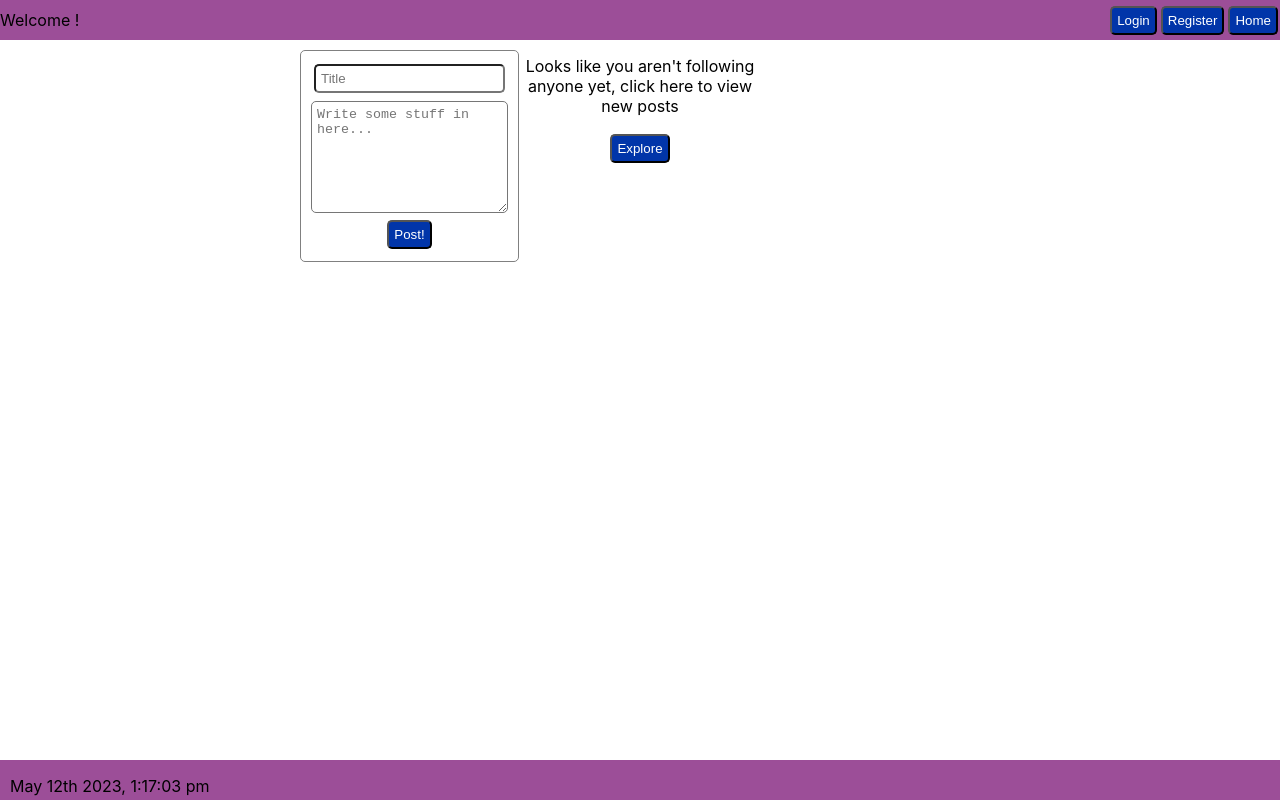
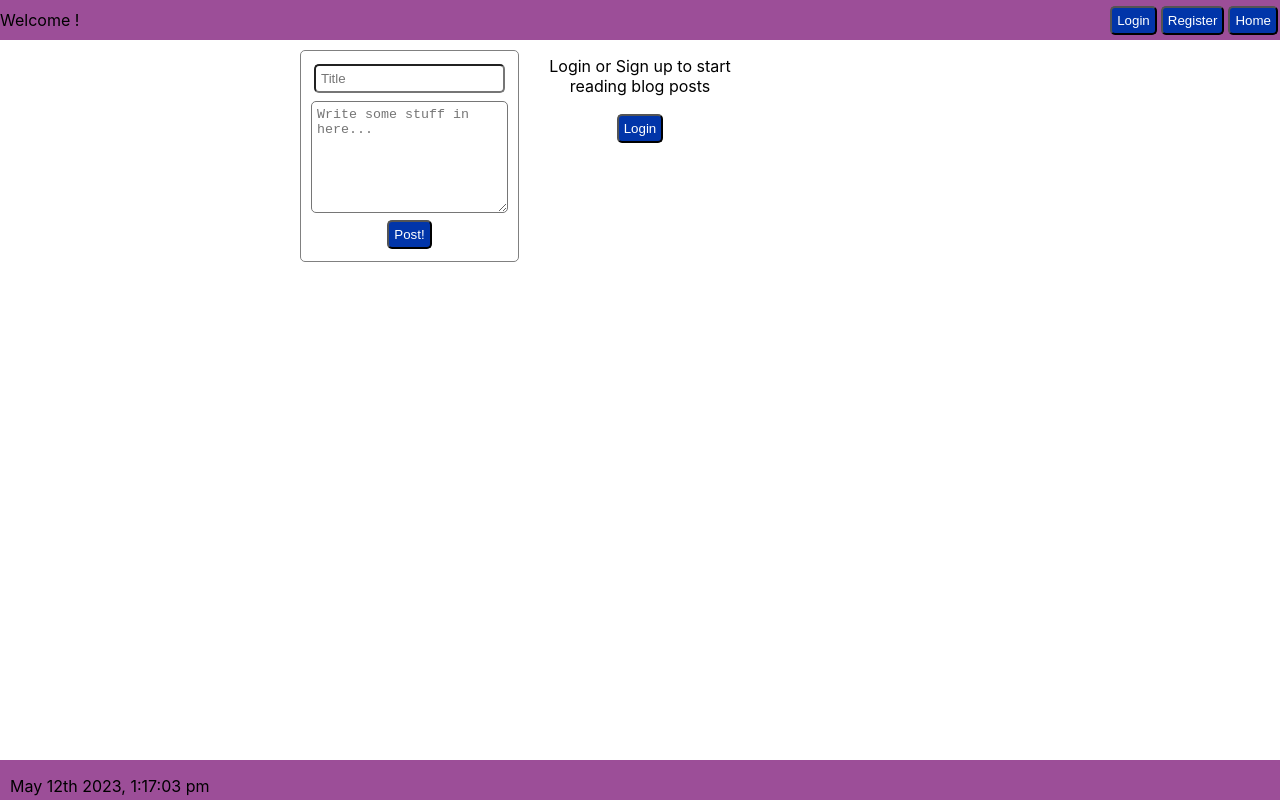
Before and after one commit to CD-Mackay/flask_react_microblog, a React (Create React App) app in the folder frontend/: page / in a window 1280 px wide. Built offline with nearby package versions, Linux system fonts and the light colour scheme.

Commit message:
add separate message for signed in vs unsigned users on home

```diff
--- a/frontend/src/pages/Home.js
+++ b/frontend/src/pages/Home.js
@@ -39,7 +39,7 @@ const Home = () => {
     <div className="App">
       <NewPost />
       {followedPosts && <PostList posts={followedPosts} />}
-      {followedPosts.length === 0 && (
+      {followedPosts.length === 0 && token && (
         <div>
           <p>
             Looks like you aren't following anyone yet, click here to view new
@@ -50,6 +50,12 @@ const Home = () => {
           </Link>
         </div>
       )}
+      <div>
+        <p>Login or Sign up to start reading blog posts</p>
+        <Link to="/login">
+          <Button message="Login" />
+        </Link>
+      </div>
     </div>
   );
 };
```
